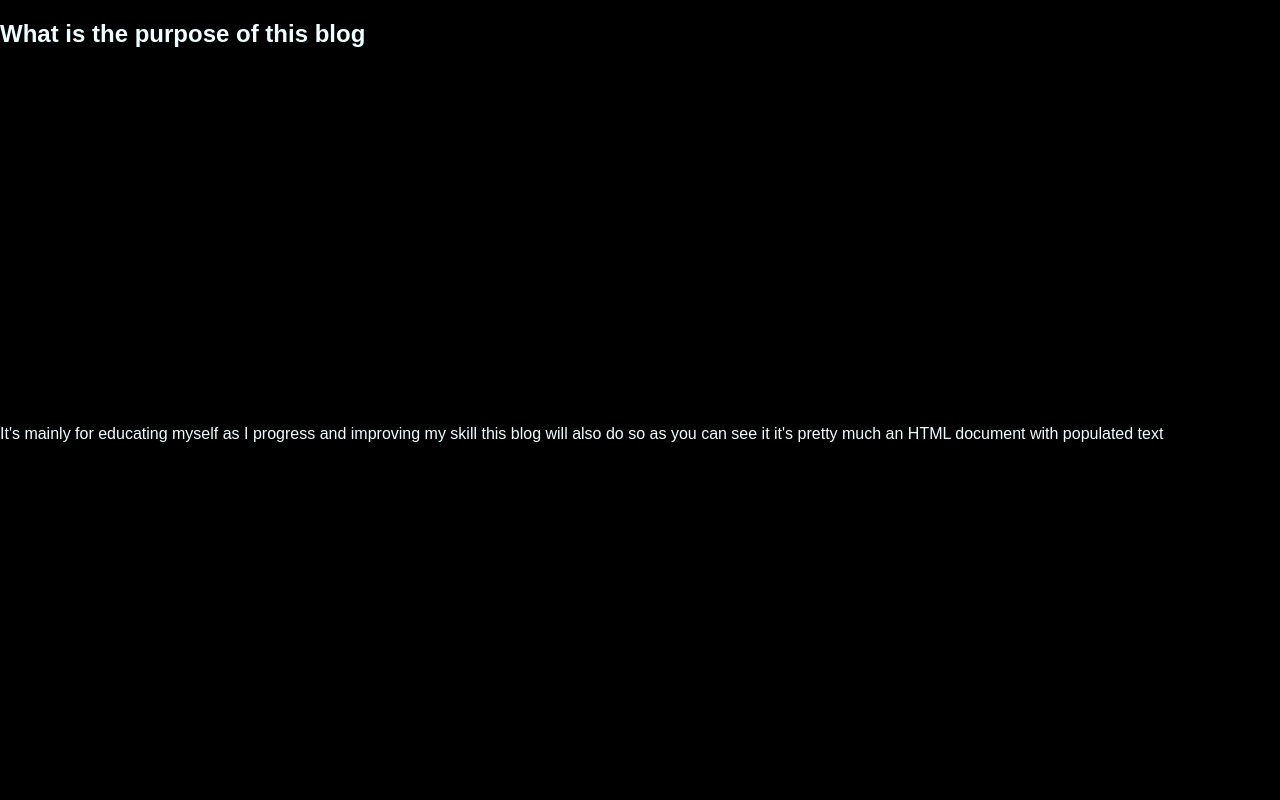
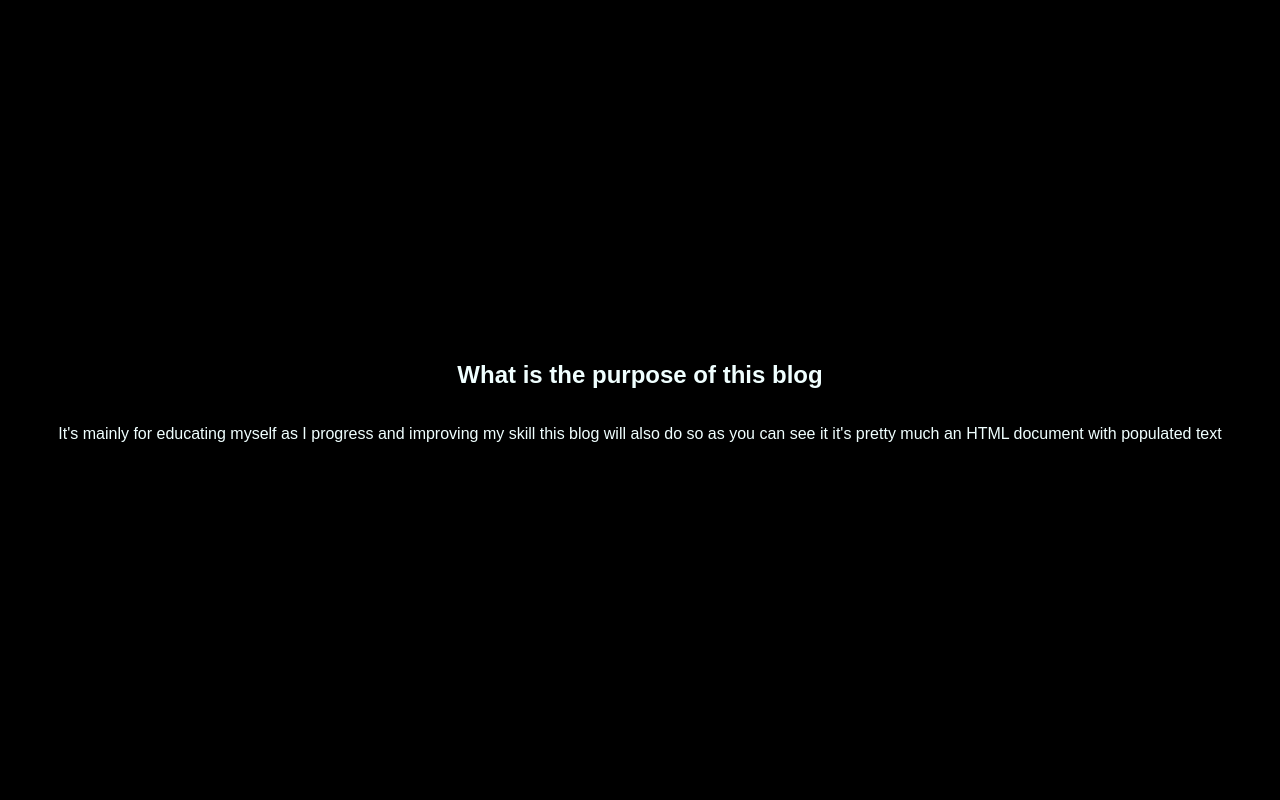
Before and after one commit to Ketsur0n/ketsur0n.github.io, a plain HTML site: page index.html in a window 1280 px wide. Shown: the top 800 px of the page. Drawn offline with Linux system fonts and the light colour scheme; a web font is replaced by a local one.

Commit message:
Update style.css

```diff
--- a/style.css
+++ b/style.css
@@ -8,8 +8,8 @@ body
   }
 section{
   display: grid;
-  place-items: left;
-  align-content: left;
+  place-items: center;
+  align-content: center;
   min-height: 100vh;
 }
 .hidden{
@@ -22,11 +22,12 @@ section{
   filter: blur(0);
   transition: all 1.5s;
 }
-p{
+p{text-align: left;
   font-family: 'DotGothic16', sans-serif;
   color: azure;
 }
 h2{
+  text-align: left;
   font-family: 'DotGothic16', sans-serif;
   color: azure;
 }
```
